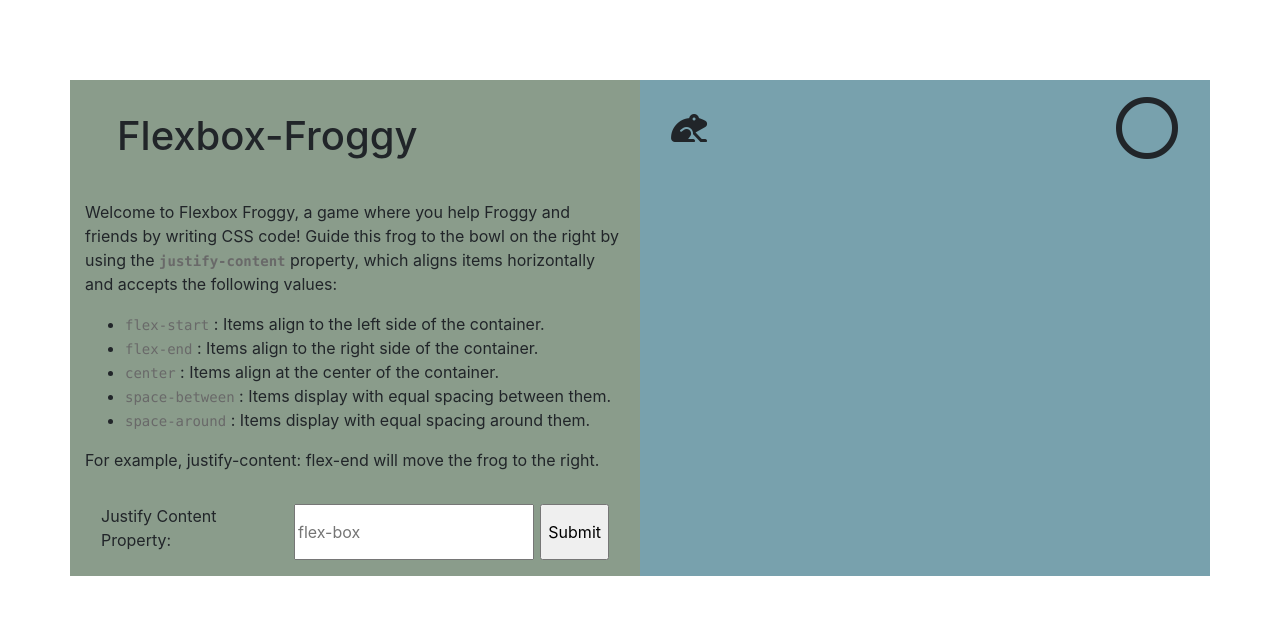
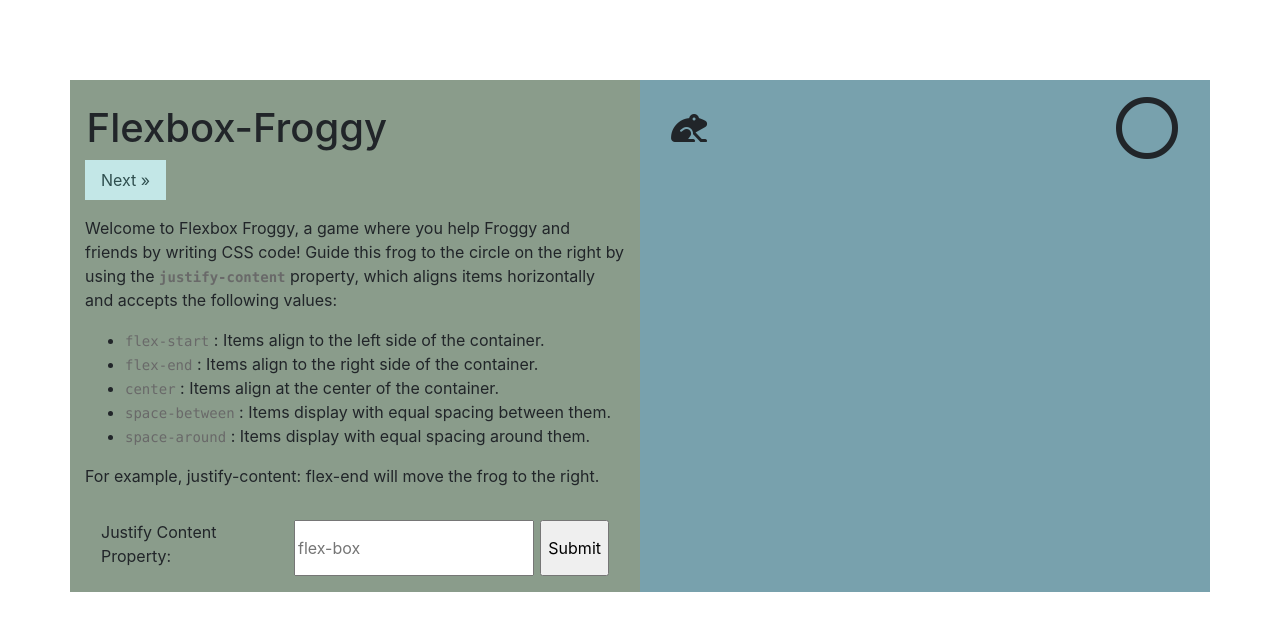
Before and after one commit to shirleymramirez/flexbox-froggy, a website: page index.html in a window 1280 px wide. Drawn offline with nearby package versions, Linux system fonts and the light colour scheme.

Commit message:
added functionality for next button

```diff
--- a/index.html
+++ b/index.html
@@ -16,9 +16,21 @@
     <div class="container">
         <div class="row">
             <div class="col left-side">
-                <h1 class="title">Flexbox-Froggy</h1>
-                <p>Welcome to Flexbox Froggy, a game where you help Froggy and friends by writing CSS code! Guide this frog to the bowl
-                        on the right by using the <code style="color: dimgrey"><strong>justify-content</strong></code> property, which aligns items horizontally and accepts the following values:</p>
+                <div class="header">
+                    <h1 class="title">Flexbox-Froggy</h1>
+                </div>
+                <div class="level">
+                    <!-- <a href="#" class="previous" >&laquo; Previous</a> -->
+                    <a href="#" class="next">Next &raquo;</a>
+                </div>
+
+                <div class="welcome-message">
+                    <p>Welcome to Flexbox Froggy, a game where you help Froggy and friends by writing CSS code!
+                        Guide this frog to the circle on the right by using the
+                        <code style="color: dimgrey"><strong>justify-content</strong></code>
+                        property, which aligns items horizontally and accepts the following values:
+                    </p>
+                </div>
                 <div>
                     <ul>
                         <li><code style="color: dimgrey">flex-start</code> : Items align to the left side of the container.</li>
--- a/script.js
+++ b/script.js
@@ -4,8 +4,8 @@
     let frogIcon = document.querySelector('.frogIcon');
 
     submit.addEventListener('click', (e) => {
+        e.preventDefault();
         let inputValue = document.querySelector('.inputText').value;
-
         debugger;
         if(inputValue === 'flex-start') {
             circleIcon.style.position = "absolute";
@@ -32,5 +32,18 @@
         }
     })
 
+    let next = document.querySelector('.next');
+
+    next.addEventListener('click', (e) => {
+        e.preventDefault();
+        document.querySelector('.inputText').value = '';
+
+        circleIcon.style.position = "static";
+        circleIcon.style.left = "auto"
+
+        frogIcon.style.position = "static";
+
+    })
+
 
 });
--- a/style.css
+++ b/style.css
@@ -18,7 +18,6 @@
 }
 
 .left-side {
-    /* display: grid; */
     height: auto;
     width: 50fr;
     background-color: rgb(138, 156, 139);
@@ -32,13 +31,42 @@
     font-size: 15px;
 }
 
+.header {
+    display: flex;
+    flex-wrap: wrap;
+    margin-top: -0.5rem;
+    justify-content: space-between;
+}
+
 .title {
     text-align: left;
-    padding: 2rem;
+    padding-top: 2rem;
+    padding-left: 0.1rem;
 }
 
-h1 {
-    height: auto;
+a {
+  text-decoration: none;
+  display: inline-block;
+  padding: 8px 16px;
+}
+
+a:hover {
+  background-color: #ddd;
+  color:darkslategrey;
+}
+
+.previous {
+  background-color: gainsboro;
+  color:darkslategrey;
+}
+
+.next {
+  background-color:rgb(195, 231, 231);
+  color:darkslategrey;
+}
+
+.welcome-message {
+    padding-top: 1rem;
 }
 
 .user-input {
```
